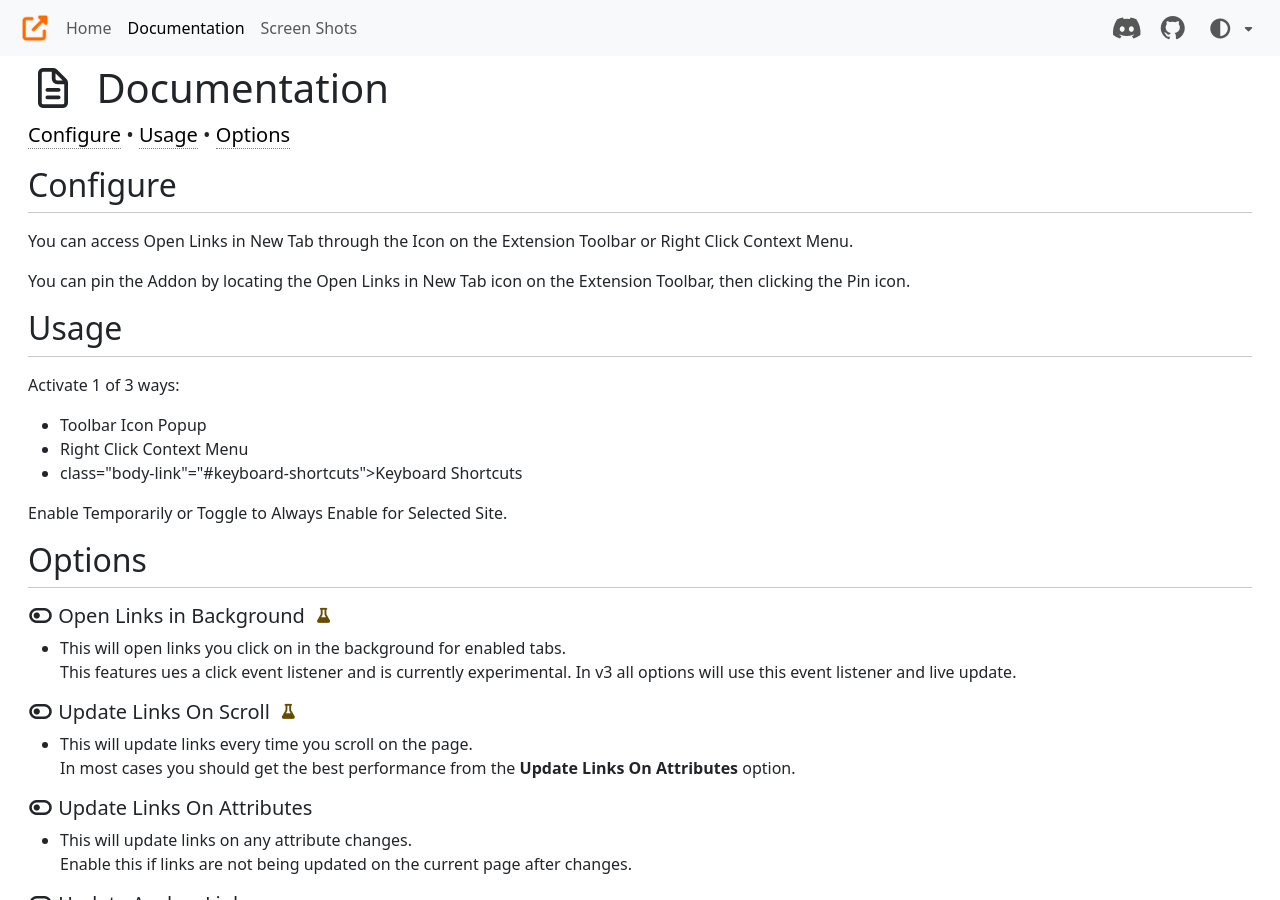
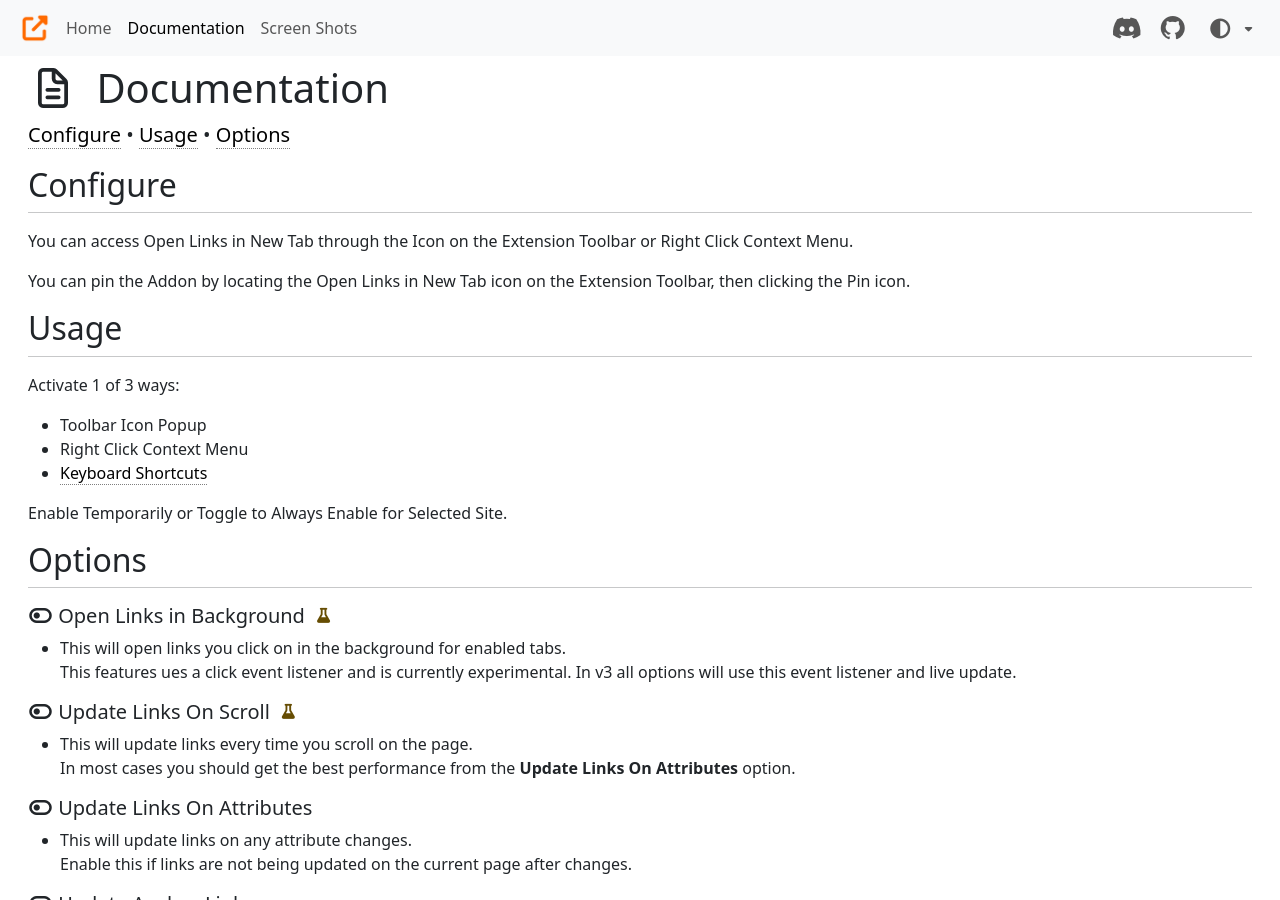
Before and after one commit to cssnr/open-links-in-new-tab-site, a Jekyll site: the page built from src/html/docs.html, in a window 1280 px wide and 900 px high. Built offline with Jekyll 4.4.1, drawn with Linux system fonts in a browser that asks for light colours; nearby versions of some CDN libraries; library files that are not in the unit come from our copies; comment, search, counter and statistics services are not loaded; part of the change alters nothing that is shown.

```diff
--- a/src/html/docs.html
+++ b/src/html/docs.html
@@ -31,9 +31,13 @@ description: Documentation and Instructions for configuring and using Open Links
     <div id="new-install" class="alert alert-warning alert-dismissible d-none" role="alert">
         <button type="button" class="btn-close" data-bs-dismiss="alert" aria-label="Close"></button>
         <h4 class="alert-heading">Important</h4>
+        <p>
+            Links are <b>NOT</b> automatically opened in new tabs. This works on a per-site basis, and <b>must be enabled</b> in order to work!
+        </p>
+        <p>
+            Tabs that were open when you installed this extension may need to be <b>reloaded</b> before those sites can be enabled.
+        </p>
         <p class="mb-0">
-            Tabs that were open when you installed this extension may need to be <b>reloaded</b> before this extension will function properly.
-            <br>
             If you run into any issues or want to see new features, please <a class="alert-link" href="{{ "/#support" | relative_url }}">let us know</a>.
         </p>
     </div>
@@ -59,7 +63,7 @@ description: Documentation and Instructions for configuring and using Open Links
     <ul>
         <li>Toolbar Icon Popup</li>
         <li>Right Click Context Menu</li>
-        <li> class="body-link"="#keyboard-shortcuts">Keyboard Shortcuts</a></li>
+        <li><a class="body-link" href="#keyboard-shortcuts">Keyboard Shortcuts</a></li>
     </ul>
 
     <p>Enable Temporarily or Toggle to Always Enable for Selected Site.</p>
--- a/src/js/docs.js
+++ b/src/js/docs.js
@@ -14,11 +14,11 @@ function domContentLoaded() {
         pinNotice.classList.remove('d-none')
         pinNotice.addEventListener('click', pinClick)
         document.getElementById('new-install').classList.remove('d-none')
-        window.addEventListener('focus', () => setTimeout(pinClick, 5000), {
+        window.addEventListener('focus', () => setTimeout(pinClick, 10000), {
             once: true,
         })
         if (document.hasFocus()) {
-            setTimeout(pinClick, 5000)
+            setTimeout(pinClick, 10000)
         }
     }
     if (navigator.userAgent.includes('Firefox/')) {
```
